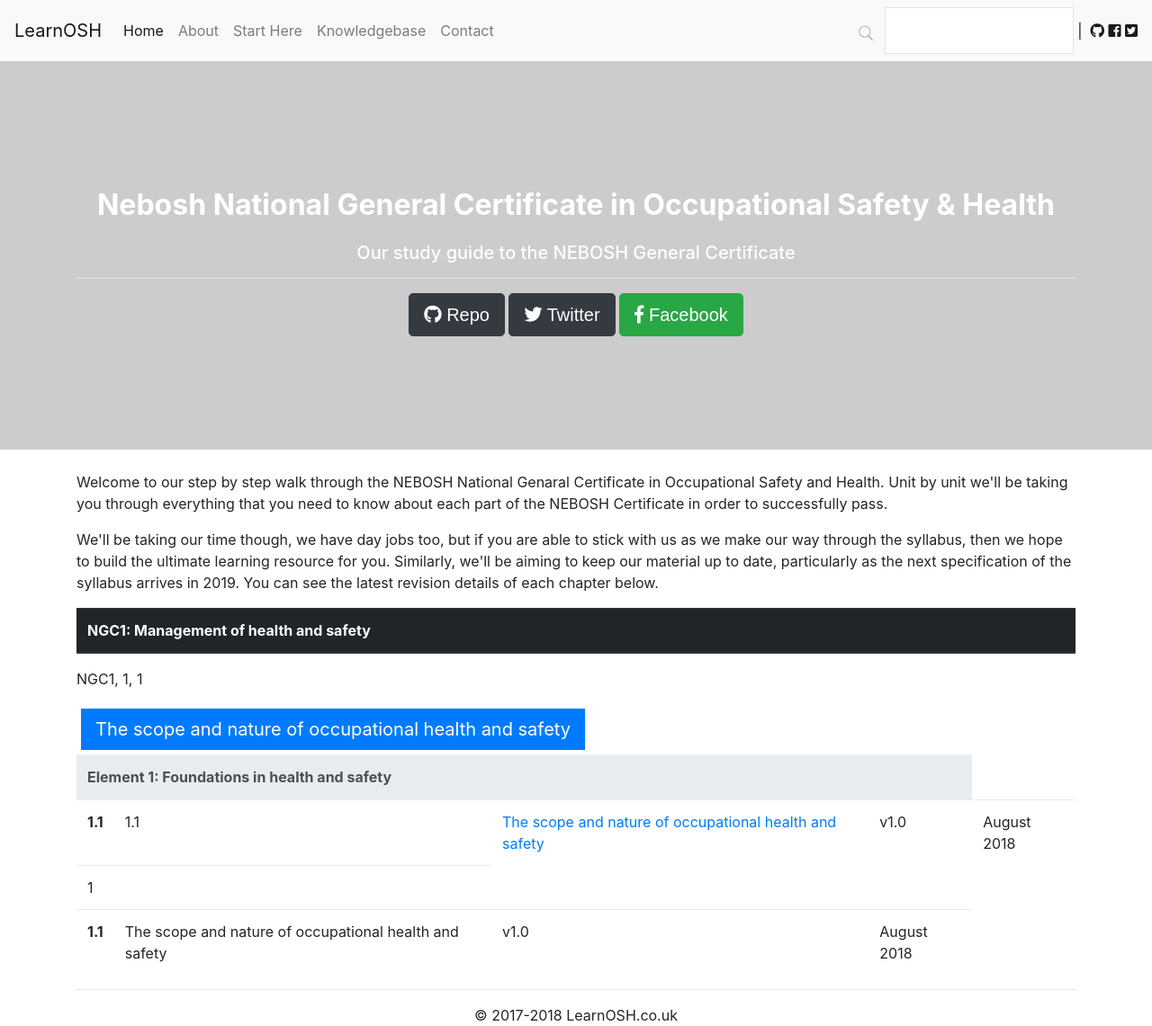
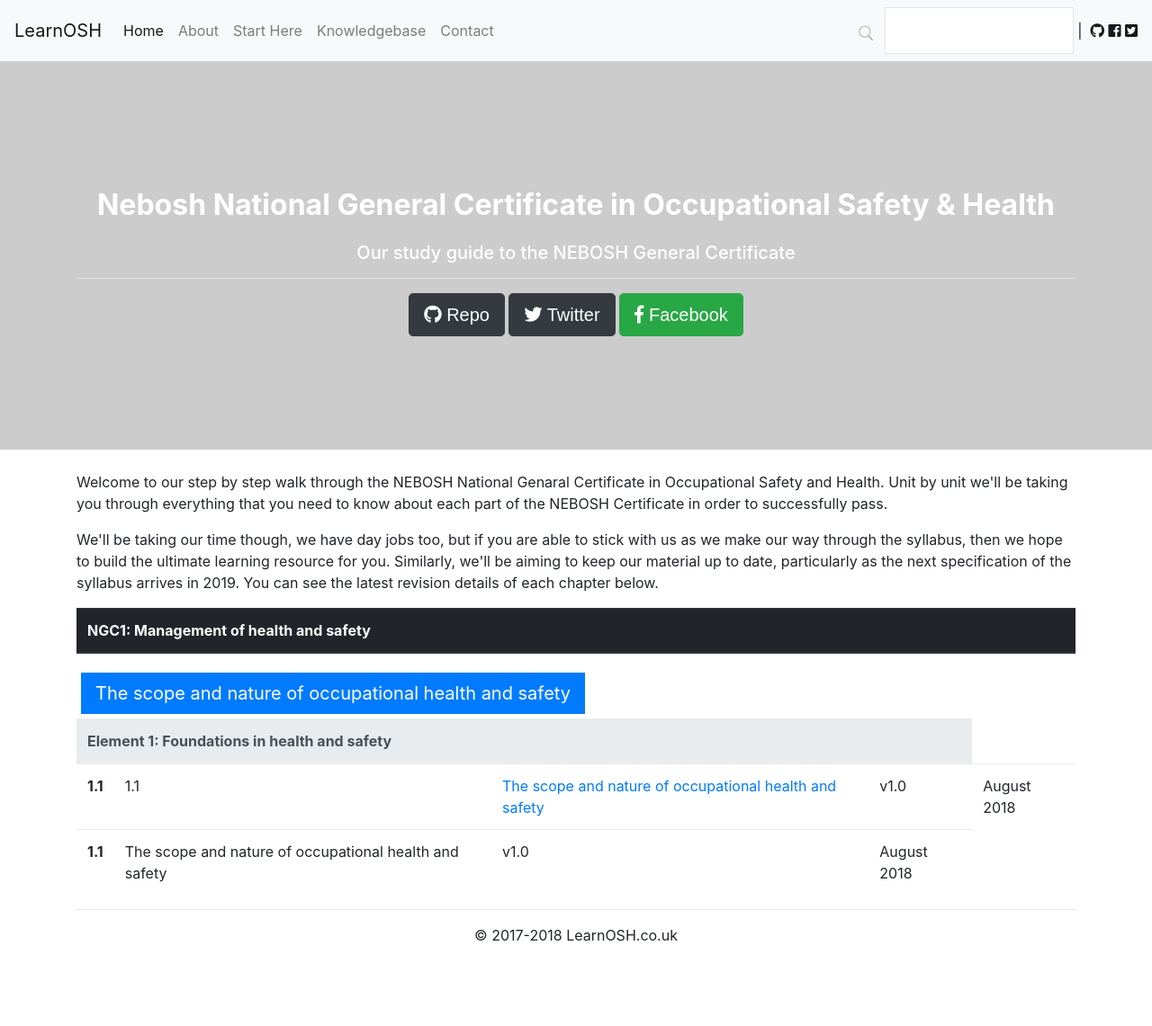
Before and after one commit to lee-perry/learnosh, a Jekyll site: the page built from course/nebosh_national_certificate/index.html, in a window 1280 px wide and 1141 px high. Shown: the whole window at 90% size. Built offline with Jekyll 4.4.1, drawn with Linux system fonts in a browser that asks for light colours; nearby versions of some CDN libraries.

Commit message:
Update index.html

```diff
--- a/course/nebosh_national_certificate/index.html
+++ b/course/nebosh_national_certificate/index.html
@@ -29,7 +29,7 @@
 
         {% if page.module == 'NGC1' %}
           {% if page.Element == 1 %}
-    <p>{{page.module}}, {{page.Unit}}, {{page.Element}}</p>
+
     <tr>
       <th scope="row">1.1</th>
         <td>{{ page.Element }}.{{ page.Unit }}</td>
@@ -38,12 +38,10 @@
       <td>August 2018</td>
         <a class="btn btn-primary btn-lg" href="{{ page.url | remove: "index.html" }}" role="button" style="border: 5px solid white">{{page.title}}</a>&nbsp;
      </tr>
-    <td>{{page.Unit}}</td>
-    <td>
           {% endif %}
         {% endif %}
       {% endfor %}
-    </td>
+
     <tr>
       <th scope="row">1.1</th>
       <td>The scope and nature of occupational health and safety</td>
```
